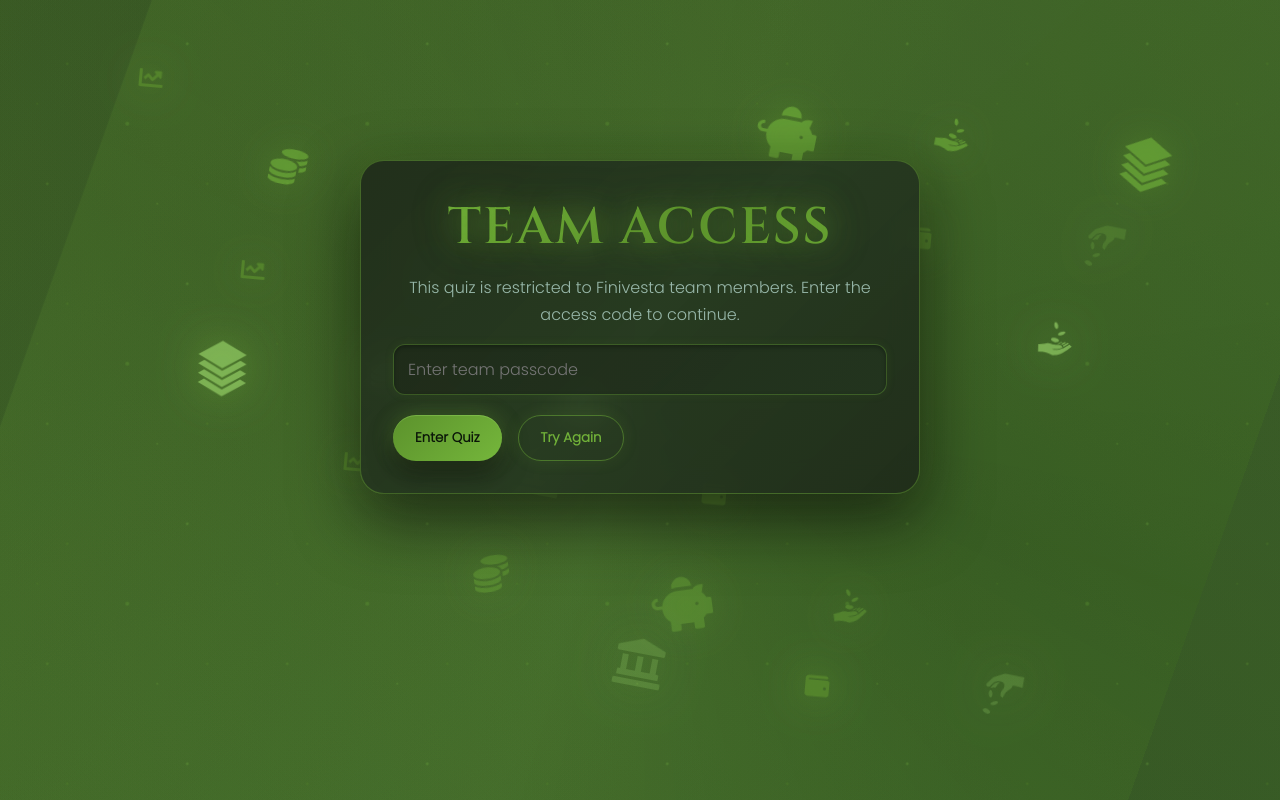
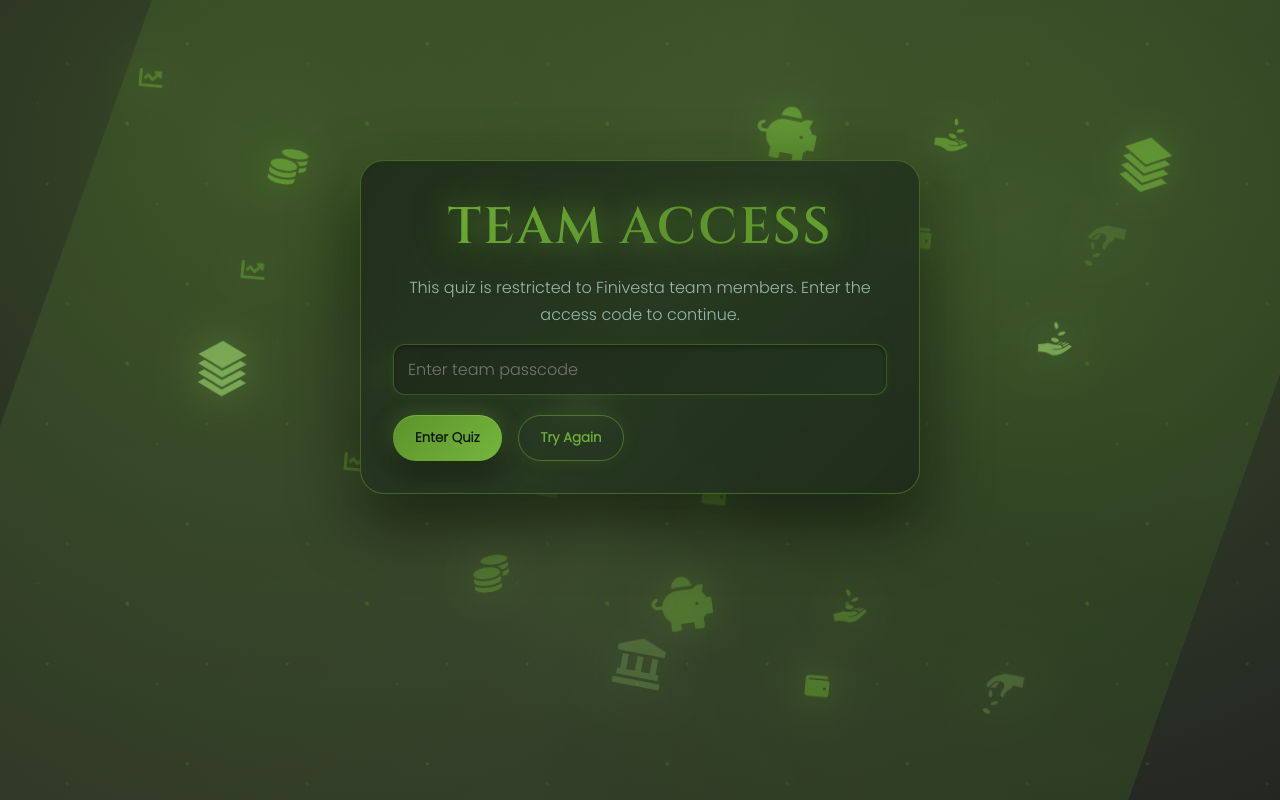
Before and after one commit to Harilynn/finivesta-quiz-frontend, a React (Create React App) app: page /quiz in a window 1280 px wide. Built offline with nearby package versions, Linux system fonts and the light colour scheme; no server answers.

Commit message:
Restore simpler background gradient

```diff
--- a/src/Quiz/Quiz.css
+++ b/src/Quiz/Quiz.css
@@ -23,19 +23,10 @@
   font-family: "Space Grotesk", "Manrope", sans-serif;
   position: relative;
   overflow: hidden;
-  background:
-    radial-gradient(circle at 15% 15%, rgba(92, 146, 44, 0.45), transparent 50%),
-    radial-gradient(circle at 85% 25%, rgba(113, 177, 57, 0.35), transparent 55%),
-    radial-gradient(circle at 50% 80%, rgba(58, 107, 26, 0.4), transparent 60%),
-    radial-gradient(circle at 25% 60%, rgba(140, 212, 79, 0.25), transparent 45%),
-    linear-gradient(135deg,
-      var(--quiz-green-900) 0%,
-      var(--quiz-green-850) 25%,
-      var(--quiz-green-800) 50%,
-      var(--quiz-green-700) 75%,
-      var(--quiz-green-800) 100%);
-  background-size: 400% 400%;
-  animation: quizGradientShift 20s ease-in-out infinite;
+  background: radial-gradient(circle at 20% 20%, rgba(92, 146, 44, 0.35), transparent 55%),
+    radial-gradient(circle at 80% 30%, rgba(113, 177, 57, 0.25), transparent 60%),
+    linear-gradient(120deg, #222222, #222222 35%, #222222 65%, #222222 100%);
+  animation: quizGradientShift 18s ease-in-out infinite;
 }
 
 .quiz-shell::before {
```
